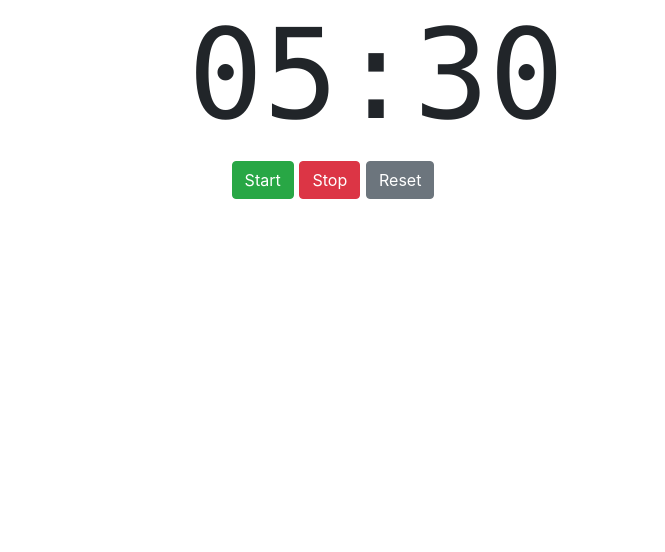
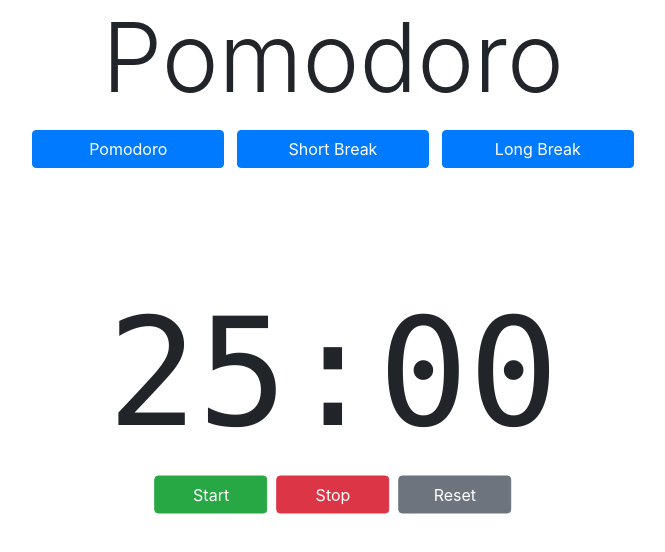
Before and after one commit to AlexEales/angular-pomodoro, an Angular app: page / in a window 1280 px wide. Shown: the top 552 px of the page, without its empty margins (307-972 px from the left). Built offline with nearby package versions, Linux system fonts and the light colour scheme.

Commit message:
Timer Modes
- Can now configure time for pomodoro, short breaks and long breaks using buttons.
- Added title to page and changed title to tab.
- Need to add alert/modal and sound to end of timer.

```diff
--- a/src/app/app.component.html
+++ b/src/app/app.component.html
@@ -1 +1,13 @@
-<app-timer [minutes]=5 [seconds]=30></app-timer>
+<h1 class="display-1">Pomodoro</h1>
+
+<div class="controls">
+  <button type="button" class="btn btn-primary" (click)="switchToPomodoro()">Pomodoro</button>
+  <button type="button" class="btn btn-primary" (click)="switchToShortBreak()">Short Break</button>
+  <button type="button" class="btn btn-primary" (click)="switchToLongBreak()">Long Break</button>
+</div>
+
+<div [ngSwitch]="this.mode">
+  <app-timer *ngSwitchCase="'pomodoro'" [minutes]=25 [seconds]=0></app-timer>
+  <app-timer *ngSwitchCase="'short'" [minutes]=5 [seconds]=0></app-timer>
+  <app-timer *ngSwitchCase="'long'" [minutes]=10 [seconds]=0></app-timer>
+</div>
--- a/src/app/app.component.scss
+++ b/src/app/app.component.scss
@@ -0,0 +1,21 @@
+app-timer {
+  position: fixed;
+  left: 50%;
+  top: 50%;
+  transform: translate(-50%, -50%);
+}
+
+h1 {
+  text-align: center;
+}
+
+button {
+  width: 15%;
+  margin: 0.5%;
+}
+
+.controls {
+  display: flex;
+  align-content: center;
+  justify-content: center;
+}
--- a/src/app/app.component.ts
+++ b/src/app/app.component.ts
@@ -6,4 +6,19 @@ import { Component } from '@angular/core';
   styleUrls: ['./app.component.scss']
 })
 export class AppComponent {
+
+  mode = 'pomodoro';
+
+  switchToPomodoro(): void {
+    this.mode = 'pomodoro';
+  }
+
+  switchToShortBreak(): void {
+    this.mode = 'short';
+  }
+
+  switchToLongBreak(): void {
+    this.mode = 'long';
+  }
+
 }
--- a/src/app/app.module.ts
+++ b/src/app/app.module.ts
@@ -13,7 +13,7 @@ import { TimerComponent } from './timer/timer.component';
   ],
   imports: [
     BrowserModule,
-    NgbModule.forRoot(),
+    NgbModule.forRoot()
   ],
   providers: [],
   bootstrap: [AppComponent]
--- a/src/app/timer/timer.component.scss
+++ b/src/app/timer/timer.component.scss
@@ -1,5 +1,5 @@
 .container {
-  width: 25%;
+  // width: 25%;
   display: flex;
   flex-direction: column;
   align-content: center;
@@ -16,11 +16,11 @@
 h1 {
   width: 100%;
   text-align: center;
-  font-size: 125px;
+  font-size: 150px;
   font-family: "Lucida Console", Monaco, monospace;
 }
 
 .btn {
-  width: 5;
+  width: 25%;
   margin: 1%;
 }
--- a/src/index.html
+++ b/src/index.html
@@ -2,7 +2,7 @@
 <html lang="en">
 <head>
   <meta charset="utf-8">
-  <title>AngularPomodoro</title>
+  <title>Pomodoro Timer</title>
   <base href="/">
 
   <meta name="viewport" content="width=device-width, initial-scale=1">
```
